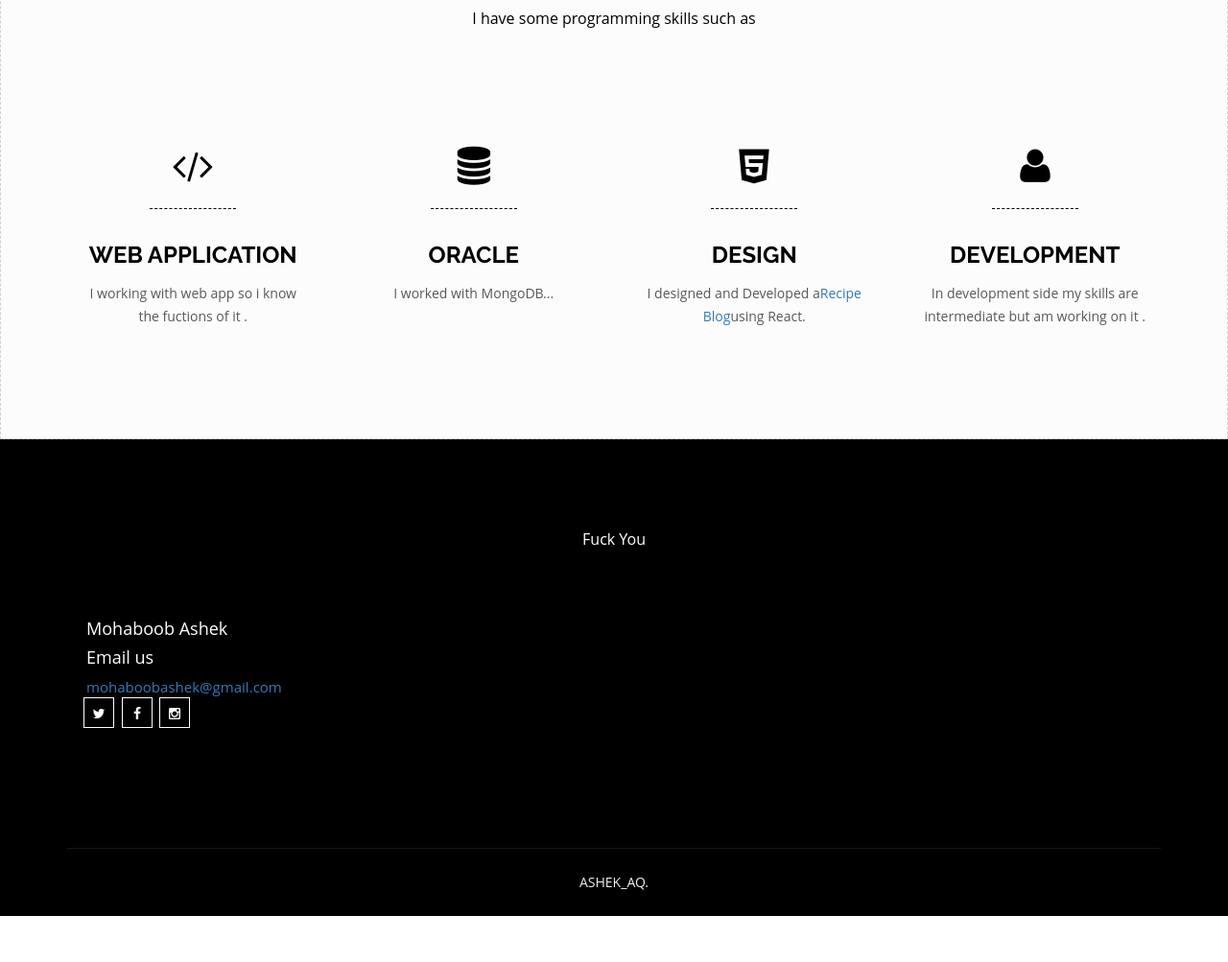
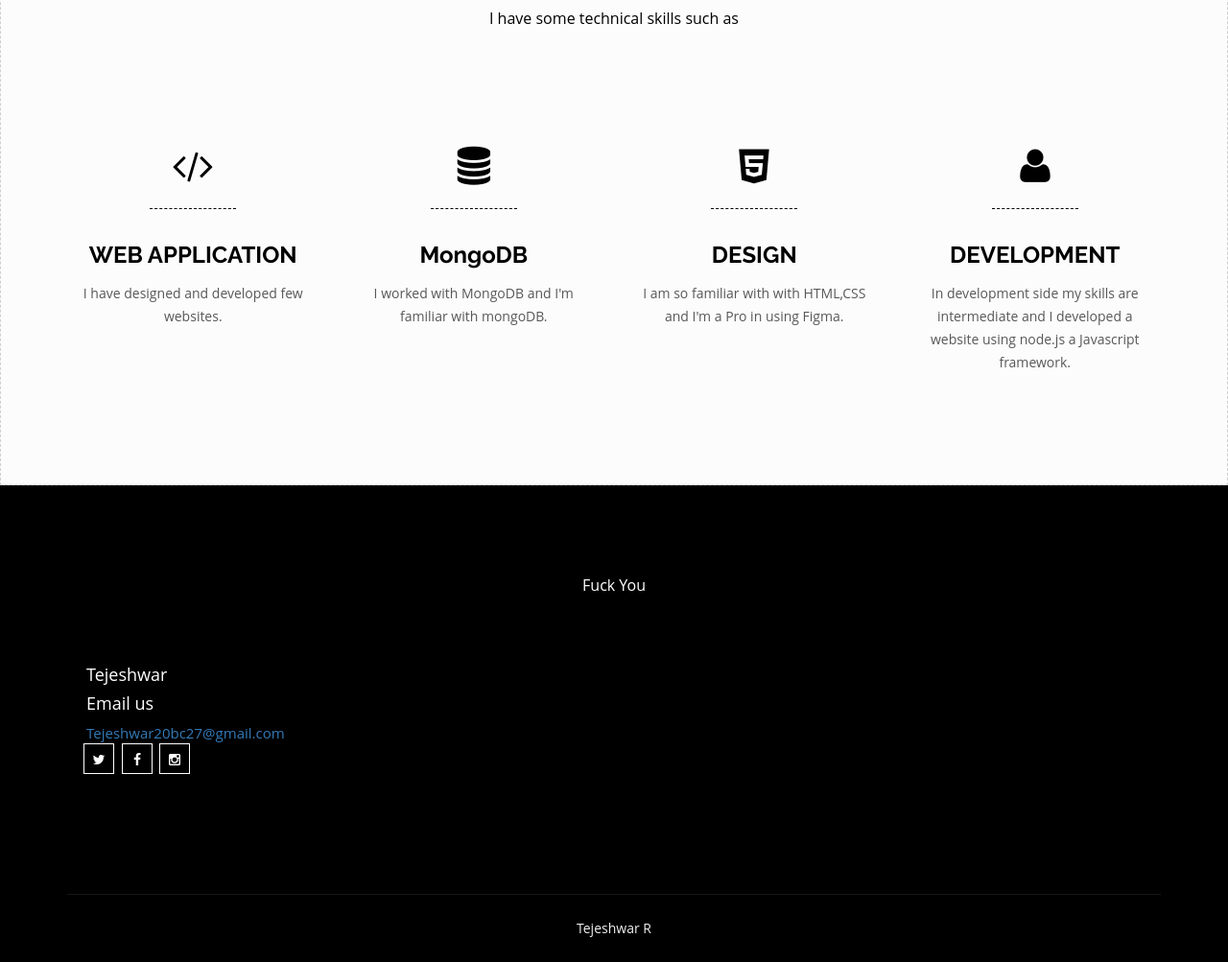
Before and after one commit to Tejeshwar141/Tittoo, a plain HTML site: page index.html in a window 1280 px wide. Shown: the part 1528-2531 px from the top of the page at 96% size. Before the commit the page ends 2483 px from the top, so only its background shows below. Drawn offline with Linux system fonts and the light colour scheme.

Commit message:
Update index.html

```diff
--- a/index.html
+++ b/index.html
@@ -157,7 +157,7 @@
 <section  id="service">
   <div class="container">
     <h2>Skills</h2>
-	<h6>I have some programming skills such as </h6>
+	<h6>I have some technical skills such as </h6>
     <div class="service_wrapper">
       <div class="row">
         <div class="col-md-3">
@@ -165,14 +165,14 @@
           <div class="service_block">
 
             <h3 class="animated fadeInUp wow"> WEB APPLICATION</h3>
-            <p class="animated fadeInDown wow"> I working with web app so i know the fuctions of it . </p>
+            <p class="animated fadeInDown wow"> I have designed and developed few websites.</p>
           </div>
         </div>
         <div class="col-md-3">
 		<div class="service_icon icon2  delay-03s animated wow zoomIn"> <span><i class="fa fa-solid fa-database"></i></span> </div>
 		<div class="service_block">
-            <h3 class="animated fadeInUp wow">ORACLE</h3>
-            <p class="animated fadeInDown wow"> I worked with MongoDB...  </p>
+            <h3 class="animated fadeInUp wow">MongoDB</h3>
+            <p class="animated fadeInDown wow"> I worked with MongoDB and I'm familiar with mongoDB.</p>
           </div>
         </div>
         <div class="col-md-3">
@@ -180,7 +180,7 @@
           <div class="service_block">
 
             <h3 class="animated fadeInUp wow">DESIGN</h3>
-            <p class="animated fadeInDown wow"> I designed and Developed a<a href ="Tejesh-recipe-blog.hrokuapp.com">Recipe Blog</a>using React.</p>
+            <p class="animated fadeInDown wow"> I am so familiar with with HTML,CSS and I'm a Pro in using Figma.</p>
           </div>
         </div>
 		  <div class="col-md-3">
@@ -188,7 +188,7 @@
           <div class="service_block">
 
             <h3 class="animated fadeInUp wow">DEVELOPMENT</h3>
-            <p class="animated fadeInDown wow"> In development side my skills are intermediate but am working on it .  </p>
+            <p class="animated fadeInDown wow"> In development side my skills are intermediate and I developed a website using node.js a Javascript framework. </p>
           </div>
         </div>
       </div>
@@ -220,13 +220,13 @@
 		 <div class="contact_info">
 
                             <div class="detail">
-                                <h4>Mohaboob Ashek</h4>
+                                <h4>Tejeshwar</h4>
 
                             </div>
 
                             <div class="detail">
                                 <h4>Email us</h4>
-                                <a>mohaboobashek@gmail.com</a>
+				    <a href = "https://mail.google.com">Tejeshwar20bc27@gmail.com</a>
                             </div>
                         </div>
 
@@ -244,7 +244,7 @@
     </section>
   </div>
   <div class="container">
-    <div class="footer_bottom"><span> ASHEK_AQ. </span> </div>
+    <div class="footer_bottom"><span>Tejeshwar R</span> </div>
   </div>
 </footer>
 
```
